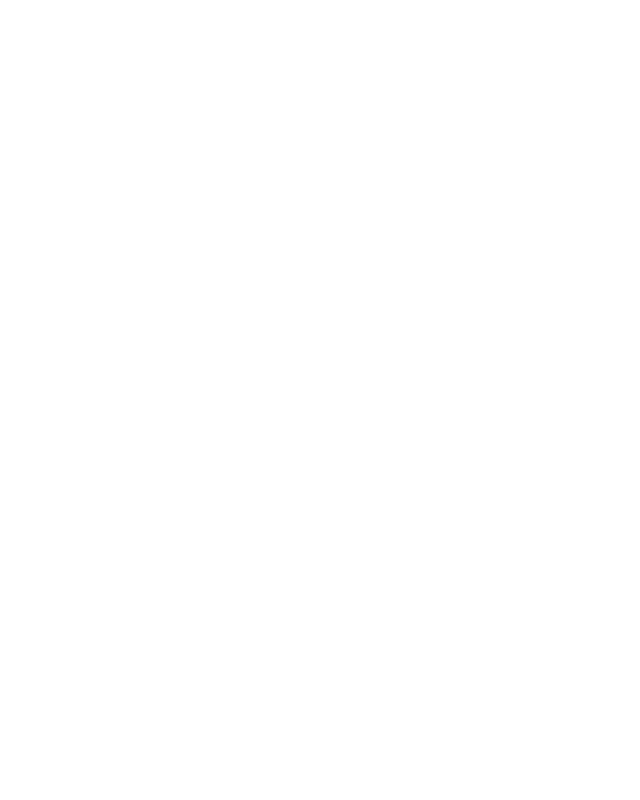
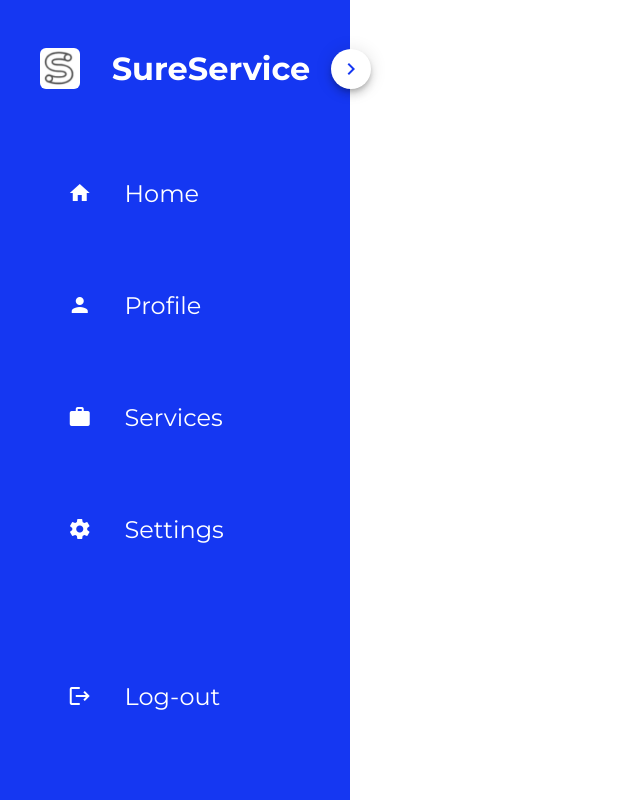
Before and after one commit to Williamz21/sureservice-2023, an Angular app: page / in a window 1280 px wide. Before the commit this address led to /login. Shown: the whole page, without its empty margins (0-640 px from the left). Built offline with nearby package versions, Linux system fonts and the light colour scheme.

Commit message:
sidebar added

```diff
--- a/src/app/app-routing.module.ts
+++ b/src/app/app-routing.module.ts
@@ -4,7 +4,7 @@
 import { LoginComponent } from './login/pages/login/login.component';
 
 const routes: Routes = [
-  { path: '', redirectTo: '/login', pathMatch: 'full' },
+  { path: '', redirectTo: '', pathMatch: 'full' },
   { path: 'login', component:LoginComponent},
   { path: 'register', component:RegisterComponent},
 ];
--- a/src/app/app.component.css
+++ b/src/app/app.component.css
@@ -0,0 +1,139 @@
+.sideNav {
+    position: fixed;
+    width: 350px;
+    height: 100%;
+    top: 0;
+    left: 0;
+    color: var(--white);
+    padding: 1rem 0;
+    background-color: rgba(21, 55, 242, 1);
+    display: flex;
+    flex-direction: column;
+    align-items: center;
+    justify-content: flex-start;
+    gap: 2rem;
+    transition: all ease-out 0.3s;
+    -webkit-transition: all ease-out 0.3s;
+    -moz-transition: all ease-out 0.3s;
+    -ms-transition: all ease-out 0.3s;
+    -o-transition: all ease-out 0.3s;
+}
+
+h1,h2{
+    margin: 0;
+}
+
+.logo {
+    width: 40px;
+    border-radius: 6px;
+    -webkit-border-radius: 6px;
+    -moz-border-radius: 6px;
+    -ms-border-radius: 6px;
+    -o-border-radius: 6px;
+}
+
+.header {
+    width: 100%;
+    display: flex;
+    align-items: center;
+    justify-content: center;
+    gap: 2rem;
+    position: relative;
+    margin: 2rem 0;
+}
+
+/*content*/
+.navLinks {
+    width: 80%;
+}
+
+.nav {
+    border-radius: 10px;
+    -webkit-border-radius: 10px;
+    -moz-border-radius: 10px;
+    -ms-border-radius: 10px;
+    -o-border-radius: 10px;
+    transition: all ease-out 0.3s;
+    -webkit-transition: all ease-out 0.3s;
+    -moz-transition: all ease-out 0.3s;
+    -ms-transition: all ease-out 0.3s;
+    -o-transition: all ease-out 0.3s;
+}
+
+.bottom {
+    margin-top: auto;
+    margin-bottom: 5rem;
+}
+
+.link {
+    width: 80%;
+    height: 5rem;
+    display: grid;
+    grid-template-columns: 40% 60%;
+    align-items: center;
+    justify-items: center;
+}
+
+.link h2 {
+    font-weight: 400;
+    justify-self: flex-start;
+}
+
+.nav:hover {
+    color: #000;
+    background-color: var(--white);
+    transform: scale(1.1);
+    -webkit-transform: scale(1.1);
+    -moz-transform: scale(1.1);
+    -ms-transform: scale(1.1);
+    -o-transform: scale(1.1);
+    transition: all ease-out 0.3s;
+    -webkit-transition: all ease-out 0.3s;
+    -moz-transition: all ease-out 0.3s;
+    -ms-transition: all ease-out 0.3s;
+    -o-transition: all ease-out 0.3s;
+    cursor: pointer;
+}
+
+/* BUTTON*/
+
+.mat-success {
+    background-color: var(--white);
+    color: var(--button);
+}
+
+.button{
+    position: absolute;
+    top: 50%;
+    transform: translateY(-50%);
+    right: -6%;
+    -webkit-transform: translateY(-50%);
+    -moz-transform: translateY(-50%);
+    -ms-transform: translateY(-50%);
+    -o-transform: translateY(-50%);
+}
+
+/*TOGGLE BAR*/
+
+.close{
+    width: 120px;
+    transition: all ease-out 0.3s;
+    -webkit-transition: all ease-out 0.3s;
+    -moz-transition: all ease-out 0.3s;
+    -ms-transition: all ease-out 0.3s;
+    -o-transition: all ease-out 0.3s;
+}
+
+.close .button{
+    right: -16%;
+}
+
+.close h2, .close h1{
+    display: none;
+}
+
+.close .navLinks .nav .link{
+    height: 5rem;
+    display: flex;
+    justify-content: center;
+}
--- a/src/app/app.component.html
+++ b/src/app/app.component.html
@@ -1,3 +1,55 @@
-<div class="sidenav">
+<div id="sideNav" class="sideNav" [class.close]="classToggled" *ngIf="(router.url !== '/login' && router.url !== '/register')">
+    <div class="header">
+        <img class="logo" src="../assets/favicon.png" alt="Logo of SureService">
+        <h1>SureService</h1>
+        <button id="toggle" class="button" mat-mini-fab color="success" aria-label="Toggle sidebar" (click)="toggleBar()">
+            <mat-icon>keyboard_arrow_right</mat-icon>
+        </button>
+    </div>
 
+    <div class="navLinks">
+        <div class="nav">
+            <div class="link">
+                <mat-icon>home</mat-icon>
+                <h2>Home</h2>
+            </div>
+        </div>
+    </div>
+
+    <div class="navLinks">
+        <div class="nav">
+            <div class="link">
+                <mat-icon>person</mat-icon>
+                <h2>Profile</h2>
+            </div>
+        </div>
+    </div>
+
+    <div class="navLinks">
+        <div class="nav">
+            <div class="link">
+                <mat-icon>work</mat-icon>
+                <h2>Services</h2>
+            </div>
+        </div>
+    </div>
+
+    <div class="navLinks">
+        <div class="nav">
+            <div class="link">
+                <mat-icon>settings</mat-icon>
+                <h2>Settings</h2>
+            </div>
+        </div>
+    </div>
+
+    <div class="navLinks bottom">
+        <div class="nav">
+            <div class="link" [routerLink]="'/login'">
+                <mat-icon>logout</mat-icon>
+                <h2>Log-out</h2>
+            </div>
+        </div>
+    </div>
 </div>
+<router-outlet></router-outlet>
--- a/src/app/app.component.ts
+++ b/src/app/app.component.ts
@@ -1,10 +1,26 @@
-import { Component } from '@angular/core';
+import { Component, OnInit } from '@angular/core';
+import { Router } from '@angular/router';
 
 @Component({
   selector: 'app-root',
   templateUrl: './app.component.html',
   styleUrls: ['./app.component.css']
 })
-export class AppComponent {
+export class AppComponent implements OnInit{
   title = "sureservice";
+  classToggled=false;
+
+  constructor(public router: Router){
+
+  }
+
+  ngOnInit(): void {
+    document.body.classList.add("bodyOnAll");
+  }
+
+  toggleBar(){
+    this.classToggled=!this.classToggled;
+    document.body.classList.toggle('bodyWidth');
+    document.body.classList.toggle("bodyOnAll");
+  }
 }
--- a/src/app/app.module.ts
+++ b/src/app/app.module.ts
@@ -9,6 +9,8 @@
 import {MatInputModule} from '@angular/material/input';
 import {MatIconModule} from '@angular/material/icon';
 import {MatButtonModule} from '@angular/material/button';
+import {MatSidenavModule} from '@angular/material/sidenav';
+
 import { RegisterComponent } from './register/pages/register/register.component';
 import { LoginComponent } from './login/pages/login/login.component';
 
@@ -26,6 +28,7 @@
     MatInputModule,
     MatIconModule,
     MatButtonModule,
+    MatSidenavModule,
   ],
   providers: [],
   bootstrap: [AppComponent]
--- a/src/styles.css
+++ b/src/styles.css
@@ -1,7 +1,9 @@
 @import url('https://fonts.googleapis.com/css2?family=Audiowide&display=swap');
+
 :root{
-    --mainFont: #645aee;
-    --secondaryFont: #4e42f5;
+    --mainFont: #3F51B5;
+    --secondaryFont: #1f3ad6;
+    --button: #1537F2;
     --white: #ffffff;
 }
 
@@ -11,6 +13,27 @@
 }
 
 body {
+    overflow: hidden;
     margin: 0;
     font-family: 'Montserrat', sans-serif;
 }
+
+.bodyOnAll, .bodyWidth{
+    transition: all ease-out 0.3s;
+    -webkit-transition: all ease-out 0.3s;
+    -moz-transition: all ease-out 0.3s;
+    -ms-transition: all ease-out 0.3s;
+    -o-transition: all ease-out 0.3s;
+}
+
+.bodyOnAll{
+    margin-left: 350px;
+}
+
+.bodyWidth{
+    margin-left: 120px;
+}
+
+.OnLoginRegisterBody{
+    margin: 0;
+}
```
